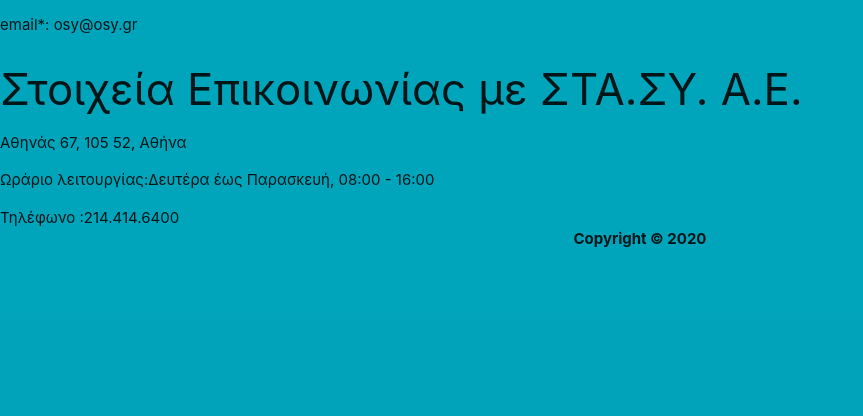
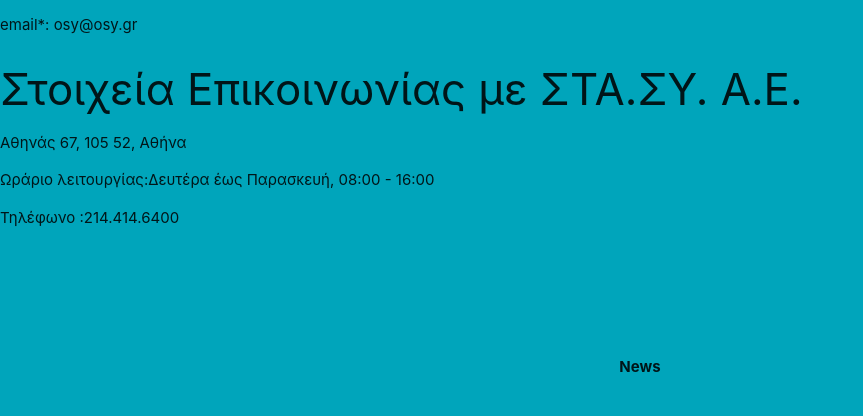
Before and after one commit to kkoukakis/hmc, a PHP site: page /com.php in a window 1280 px wide. Shown: the part 487-903 px from the top of the page, without its empty margins (0-863 px from the left). Before the commit the page ends 734 px from the top, so only its background shows below. Run offline with PHP 8.4, Linux system fonts and the light colour scheme.

Commit message:
footer news

```diff
--- a/Exercise 3/oasagr/components/footer/footer.php
+++ b/Exercise 3/oasagr/components/footer/footer.php
@@ -1,7 +1,9 @@
 
 <footer>
 <?php
-echo "<p style= 'text-align: center; font-weight: bold;'>Copyright &copy; " . date("Y") . "</p> <br>";
+
+//INSERT LAST NEWS
+echo "<p href=\"news.php\" style= 'padding-top:10%; text-align: center; font-weight: bold;'>News</p> <br>";
 
 ?>
 </footer>
```
